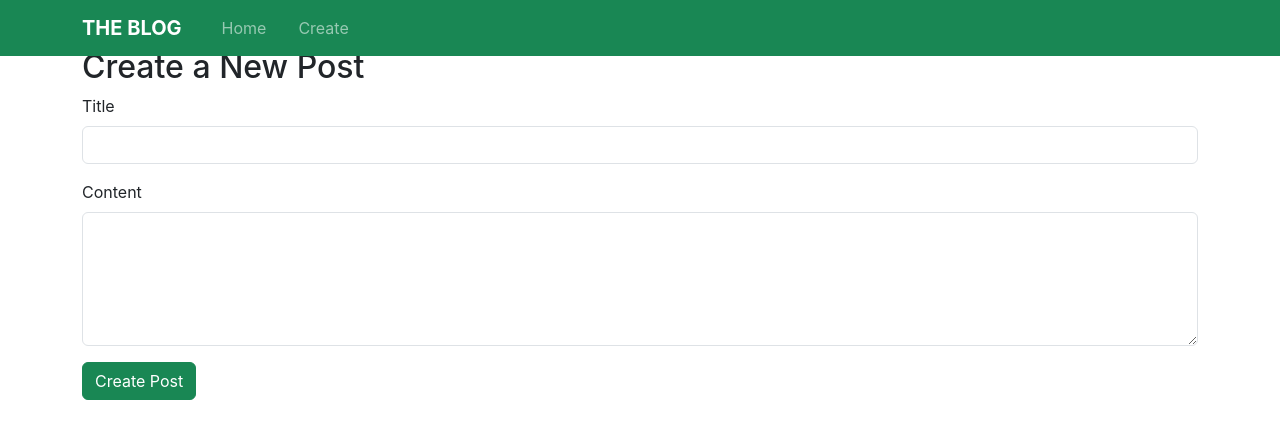
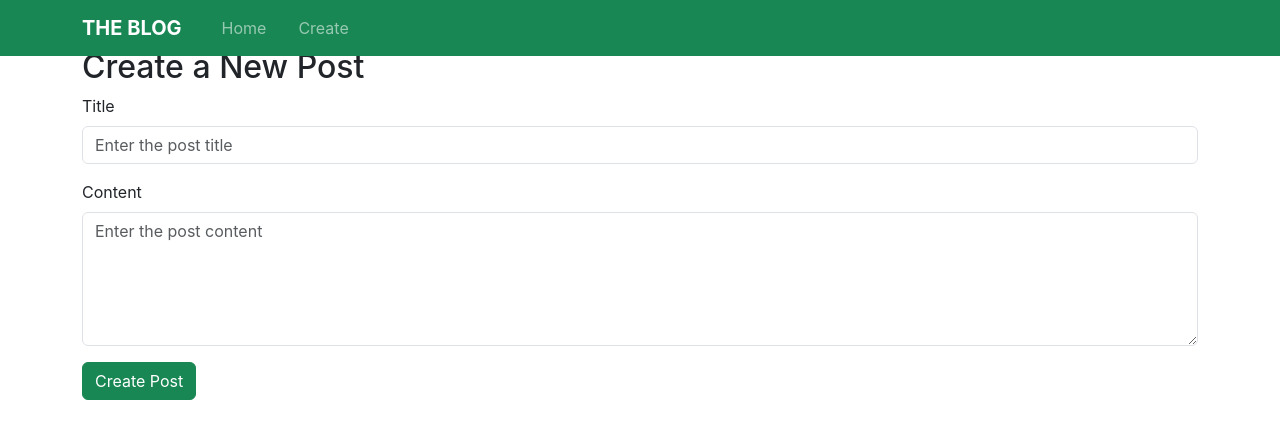
Before and after one commit to norakeavney/DRQ-Project, a React (Create React App) app in the folder client/: page /create in a window 1280 px wide. Shown: the top 438 px of the page. Built offline with nearby package versions, Linux system fonts and the light colour scheme.

Commit message:
Posts can be created and added to DB

```diff
--- a/client/src/pages/CreatePost.js
+++ b/client/src/pages/CreatePost.js
@@ -1,48 +1,79 @@
 import React, { useState } from 'react';
-import { Container, Form, Button } from 'react-bootstrap';
+import { Container, Form, Button, Alert } from 'react-bootstrap'; //Alert and Bootstrap features
 import axios from 'axios';
 
+
+//State Management with REACT
 const CreatePost = () => {
   const [title, setTitle] = useState('');
   const [content, setContent] = useState('');
+  const [message, setMessage] = useState(''); //Added state for feedback messages
+  const [error, setError] = useState(false); //Keep track errors
 
-  const handleSubmit = (e) => {
+  const handleSubmit = async (e) => {
     e.preventDefault();
-    axios.post('http://localhost:4000/posts', { title, content }) // TODO backend route
-      .then(() => {
-        alert('Post created successfully!');
-        setTitle('');
-        setContent('');
-      })
-      .catch((error) => {
-        console.error('Error creating post:', error);
-      });
+    try {
+      //POST request to backend
+      const response = await axios.post('http://localhost:4000/posts', { title, content });
+      console.log('Response from server:', response.data);
+
+      //Success feedback
+      setMessage('Post created successfully!');
+      setError(false);
+
+      //Reset form fields - allow user to make another post
+      setTitle('');
+      setContent('');
+    } catch (err) {
+      console.error('Error creating post:', err);
+
+      //Error feedback
+      setMessage('Failed to create post. Please try again.');
+      setError(true);
+    }
   };
 
   return (
     <Container className="mt-5">
       <h2>Create a New Post</h2>
+
+      {/*Feedback Message*/}
+      {message && (
+        <Alert variant={error ? 'danger' : 'success'} className="mt-3">
+          {message}
+        </Alert>
+      )}
+
       <Form onSubmit={handleSubmit}>
+        {/*Title Input*/}
         <Form.Group className="mb-3">
           <Form.Label>Title</Form.Label>
           <Form.Control
             type="text"
-            value={title}
-            onChange={(e) => setTitle(e.target.value)}
-            required
+            placeholder="Enter the post title"
+            value={title} //Binding to the useState above
+            onChange={(e) => setTitle(e.target.value)} //Updates the textarea Title whenever user types
+            required  //Ensures this field is filled before form submission
           />
         </Form.Group>
+
+        {/*Content Input*/}
         <Form.Group className="mb-3">
           <Form.Label>Content</Form.Label>
           <Form.Control
             as="textarea"
             rows={5}
-            value={content}
-            onChange={(e) => setContent(e.target.value)}
-            required
+            placeholder="Enter the post content"
+            value={content} //Binding : Controlled by React
+            onChange={(e) => setContent(e.target.value)} //Updates the textarea whenever user types
+            required  //Ensures this field is filled before form submission
           />
         </Form.Group>
-        <Button type="submit" variant="success">Create Post</Button>
+
+        {/*Submit Button*/}
+        <Button type="submit" variant="success">
+          Create Post
+        </Button>
       </Form>
     </Container>
   );
```
